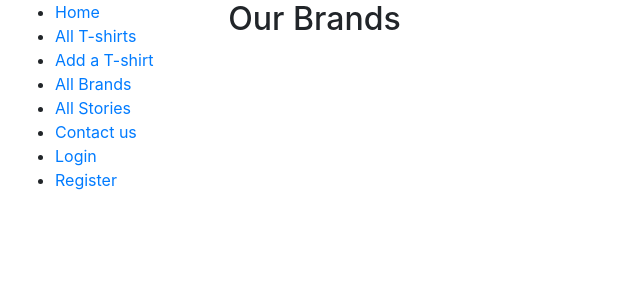
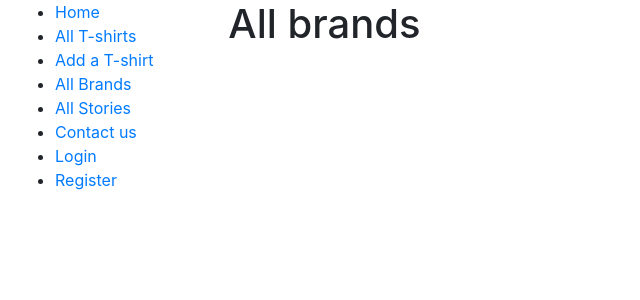
Before and after one commit to wojtekidd/djangoapp-koszulki, a Django app: page /brand_list/ in a window 1280 px wide. Shown: the top 300 px of the page, without its empty margins (0-640 px from the left). Run offline with Django 3.2, Linux system fonts and the light colour scheme; data that the repository does not hold is empty; some libraries are stand-ins or nearby versions.

Commit message:
Update brand_list.html

```diff
--- a/tshirts/templates/brand_list.html
+++ b/tshirts/templates/brand_list.html
@@ -2,7 +2,7 @@
 
 
 {% block content %}
-    <h2>Our Brands</h2>
+    <h1>All brands</h1>
     <ul>
         {% for brand in object_list %}
             <li>{{ brand.brand }}</li>
```
